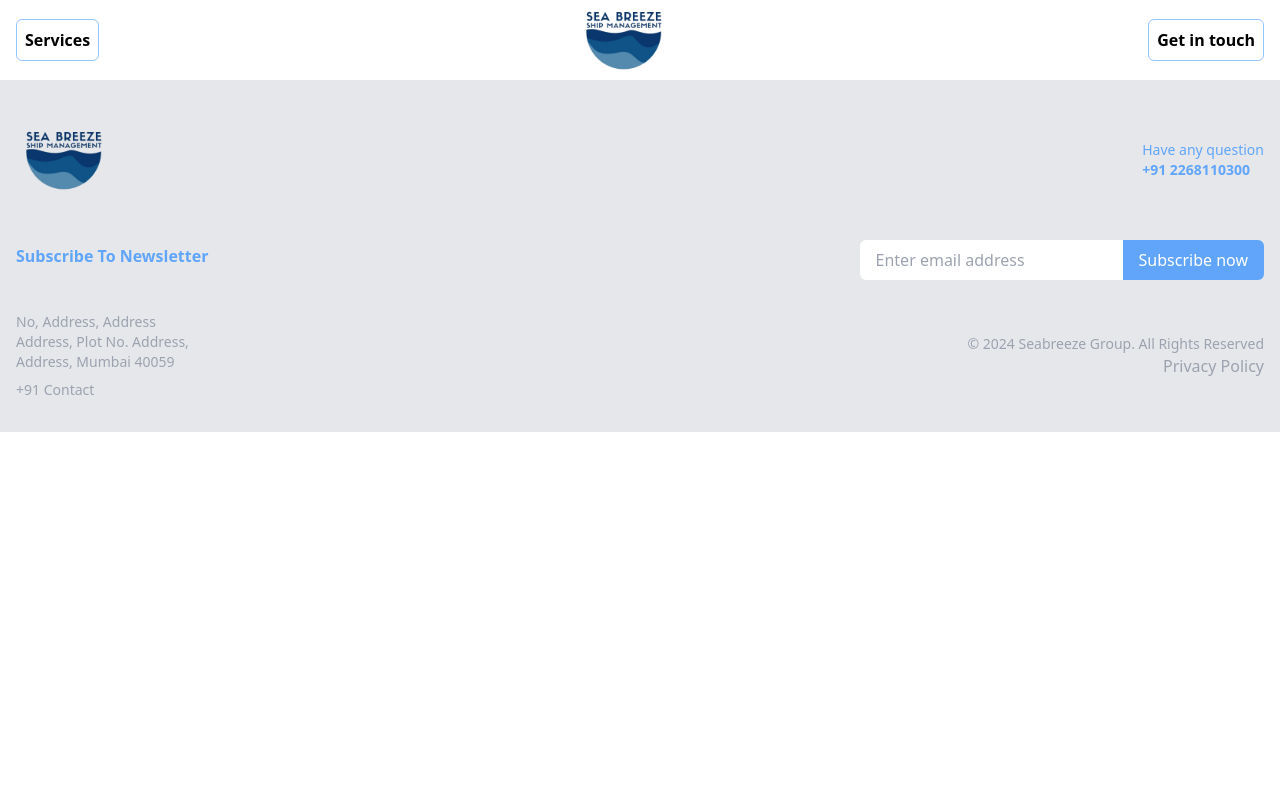
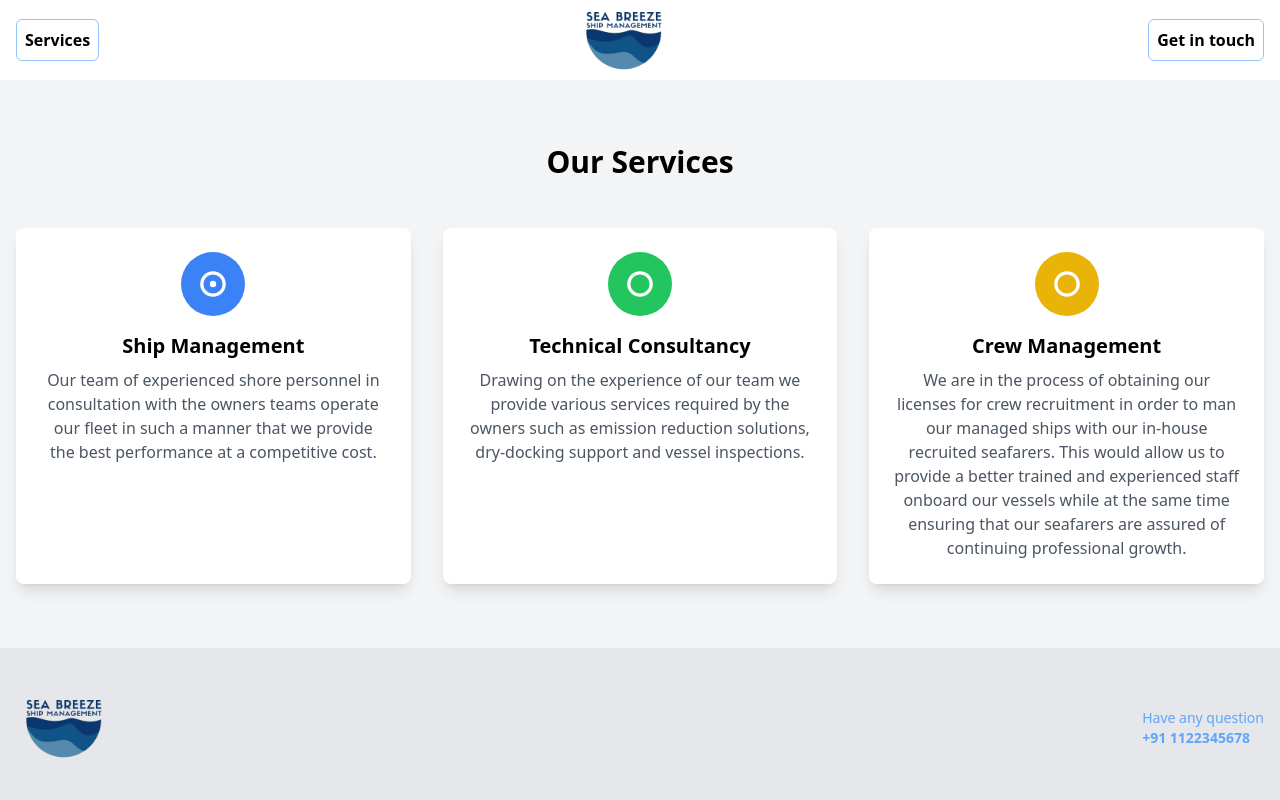
Before and after one commit to raamizz/seabreeze, a React (Create React App) app: page /services in a window 1280 px wide. Shown: the top 800 px of the page. Built offline with nearby package versions, Linux system fonts and the light colour scheme.

Commit message:
Updated the contents

```diff
--- a/src/App.js
+++ b/src/App.js
@@ -11,6 +11,8 @@ import "./App.css";
 import Header from "./components/navbar/Header";
 import About from "./components/landing/About";
 import Footer from "./components/footer/Footer";
+import ServicesSection from "./components/services/ServicesSection";
+import GetInTouchSection from "./components/connect/GetInTouch";
 
 function App() {
   return (
@@ -28,8 +30,28 @@ function App() {
               </>
             }
           />
+          <Route
+            path="/services"
+            element={
+              <>
+                <Suspense>
+                  <ServicesSection />
+                </Suspense>
+              </>
+            }
+          />
+          <Route
+            path="/getintouch"
+            element={
+              <>
+                <Suspense>
+                  <GetInTouchSection />
+                </Suspense>
+              </>
+            }
+          />
         </Routes>
-        <Footer/>
+        <Footer />
       </Router>
     </div>
   );
--- /dev/null
+++ b/src/components/connect/GetInTouch.jsx
@@ -0,0 +1,65 @@
+import React from "react";
+
+const GetInTouchSection = () => {
+  return (
+    <section className="bg-gray-800 py-16">
+      <div className="container mx-auto px-4">
+        <div className="flex flex-col md:flex-row items-center justify-between">
+          <div className="md:w-1/2 mb-8 md:mb-0">
+            <h2 className="text-3xl font-bold text-white mb-4">Get In Touch</h2>
+            <p className="text-gray-300 leading-relaxed">
+              We'd love to hear from you! Whether you have a question, need
+              assistance, or want to explore opportunities for collaboration,
+              our team is here to help.
+            </p>
+          </div>
+          <div className="md:w-1/2">
+            <form className="bg-white rounded-lg shadow-lg p-6">
+              <div className="mb-4">
+                <label htmlFor="name" className="block font-bold mb-2">
+                  Name
+                </label>
+                <input
+                  type="text"
+                  id="name"
+                  className="w-full border border-gray-300 rounded-md py-2 px-3 focus:outline-none focus:ring-2 focus:ring-blue-500"
+                  placeholder="Enter your name"
+                />
+              </div>
+              <div className="mb-4">
+                <label htmlFor="email" className="block font-bold mb-2">
+                  Email
+                </label>
+                <input
+                  type="email"
+                  id="email"
+                  className="w-full border border-gray-300 rounded-md py-2 px-3 focus:outline-none focus:ring-2 focus:ring-blue-500"
+                  placeholder="Enter your email"
+                />
+              </div>
+              <div className="mb-4">
+                <label htmlFor="message" className="block font-bold mb-2">
+                  Message
+                </label>
+                <textarea
+                  id="message"
+                  rows="4"
+                  className="w-full border border-gray-300 rounded-md py-2 px-3 focus:outline-none focus:ring-2 focus:ring-blue-500"
+                  placeholder="Enter your message"
+                ></textarea>
+              </div>
+              <button
+                type="submit"
+                className="bg-blue-500 hover:bg-blue-600 text-white font-bold py-2 px-4 rounded-md transition-colors duration-300"
+              >
+                Submit
+              </button>
+            </form>
+          </div>
+        </div>
+      </div>
+    </section>
+  );
+};
+
+export default GetInTouchSection;
--- a/src/components/footer/Footer.jsx
+++ b/src/components/footer/Footer.jsx
@@ -11,7 +11,7 @@ const Footer = () => {
             </div>
             <div className="w-full md:w-auto text-blue-400 text-sm md:mt-0">
               <p>Have any question</p>
-              <p className="font-bold">+91 2268110300</p>
+              <p className="font-bold">+91 1122345678</p>
             </div>
           </div>
           <div className="w-full md:w-auto mt-4 md:mt-0">
@@ -41,21 +41,21 @@ const Footer = () => {
         </div>
         <div className="mt-8">
           <div className="flex flex-col md:flex-row justify-between items-center">
-            <div className="w-full md:w-auto">
+            <div className="w-full md:w-auto text-center">
               <h3 className="text-blue-400 font-bold mb-2">
                 Subscribe To Newsletter
               </h3>
             </div>
-            <div className="w-full md:w-auto mt-4 md:mt-0">
+            <div className=" md:w-auto mt-4 md:mt-0">
               <form className="flex">
                 <input
                   type="email"
                   placeholder="Enter email address"
-                  className="px-4 py-2 rounded-l-md text-white focus:outline-none focus:bg-gray-600"
+                  className="px-2 py-2 rounded-l-md text-white focus:outline-none focus:bg-gray-600"
                 />
                 <button
                   type="submit"
-                  className="px-4 py-2 rounded-r-md bg-blue-400 text-white hover:bg-blue-600 focus:outline-none"
+                  className="px-2 py-2 rounded-r-md bg-blue-400 text-white hover:bg-blue-600 focus:outline-none"
                 >
                   Subscribe now
                 </button>
--- a/src/components/landing/About.jsx
+++ b/src/components/landing/About.jsx
@@ -7,7 +7,7 @@ const About = () => {
     <>
       <Banner />
       <div className="about">
-        <h1 className="text-2xl font-semibold py-3">About Us</h1>
+        <h1 className="text-2xl font-semibold py-3 text-center underline">About Us</h1>
         We are a Ship Management Company headquartered in India. In light of the
         ever-evolving regulatory landscape, particularly regarding the stringent
         decarbonization goals established by various organizations, we are
--- a/src/components/landing/Banner.jsx
+++ b/src/components/landing/Banner.jsx
@@ -3,15 +3,19 @@ import React from "react";
 const Banner = () => {
   return (
     <div className="relative">
-      <img
-        src="/Images/Ship2.png"
-        className="h-[400px] w-full object-cover  shadow-2xl"
-        alt=""
-      />
-      <div className="absolute inset-0 flex items-center justify-center">
-        <h1 className="text-4xl font-semibold text-white text-center">
-          Seabreeze Fleet Management
+      <div className="relative h-[400px] w-full overflow-hidden shadow-2xl">
+        <img
+          src="/Images/Ship2.png"
+          className="h-full w-full object-cover"
+          alt=""
+        />
+        <div className="absolute inset-0 bg-black bg-opacity-45"></div>
+      </div>
+      <div className="absolute inset-0 flex flex-col gap-2 items-center text-center text-white justify-center">
+        <h1 className="md:text-4xl text-2xl font-semibold  text-center uppercase">
+          Sea breeze Fleet Management
         </h1>
+        <h3>Efficient ship management services for your fleet</h3>
       </div>
     </div>
   );
--- a/src/components/navbar/NavBar.jsx
+++ b/src/components/navbar/NavBar.jsx
@@ -3,12 +3,18 @@ import React from 'react'
 const NavBar = () => {
   return (
     <div className="navbar">
-      <div className="custom-tab">Services</div>
+      <div className="custom-tab">
+        <a href="/services">Services</a>
+      </div>
       <div>
-        <img src="/Images/SB_logo.png" className="h-24 w-24 " alt="" />
+        <a href="/">
+          <img src="/Images/SB_logo.png" className="h-24 w-24 " alt="" />
+        </a>
       </div>
       {/* // <div className="navright"> */}
-      <div className="custom-tab">Get in touch</div>
+      <div className="custom-tab">
+        <a href="/getintouch">Get in touch</a>
+      </div>
       {/* </div> */}
     </div>
   );
--- /dev/null
+++ b/src/components/services/ServicesSection.jsx
@@ -0,0 +1,92 @@
+import React from "react";
+
+const ServicesSection = () => {
+  return (
+    <section className="bg-gray-100 py-16">
+      <div className="container mx-auto px-4">
+        <h2 className="text-3xl font-bold text-center mb-12">Our Services</h2>
+        <div className="grid grid-cols-1 md:grid-cols-3 gap-8">
+          <div className="bg-white rounded-lg shadow-lg overflow-hidden transition-all duration-300 hover:scale-105 hover:shadow-xl">
+            <div className="p-6 flex flex-col items-center">
+              <div className="bg-blue-500 text-white rounded-full p-4 mb-4">
+                <svg
+                  xmlns="http://www.w3.org/2000/svg"
+                  className="h-8 w-8"
+                  viewBox="0 0 20 20"
+                  fill="currentColor"
+                >
+                  <path
+                    fillRule="evenodd"
+                    d="M10 2a8 8 0 100 16 8 8 0 000-16zm0 2a6 6 0 110 12A6 6 0 0110 4zm0 4a2 2 0 100 4 2 2 0 000-4z"
+                    clipRule="evenodd"
+                  />
+                </svg>
+              </div>
+              <h3 className="text-xl font-bold mb-2">Ship Management</h3>
+              <p className="text-gray-600 text-center">
+                Our team of experienced shore personnel in consultation with the
+                owners teams operate our fleet in such a manner that we provide
+                the best performance at a competitive cost.
+              </p>
+            </div>
+          </div>
+
+          <div className="bg-white rounded-lg shadow-lg overflow-hidden transition-all duration-300 hover:scale-105 hover:shadow-xl">
+            <div className="p-6 flex flex-col items-center">
+              <div className="bg-green-500 text-white rounded-full p-4 mb-4">
+                <svg
+                  xmlns="http://www.w3.org/2000/svg"
+                  className="h-8 w-8"
+                  viewBox="0 0 20 20"
+                  fill="currentColor"
+                >
+                  <path
+                    fillRule="evenodd"
+                    d="M10 2a8 8 0 100 16 8 8 0 000-16zm0 2a6 6 0 110 12 6 6 0 010-12z"
+                    clipRule="evenodd"
+                  />
+                </svg>
+              </div>
+              <h3 className="text-xl font-bold mb-2">Technical Consultancy</h3>
+              <p className="text-gray-600 text-center">
+                Drawing on the experience of our team we provide various
+                services required by the owners such as emission reduction
+                solutions, dry-docking support and vessel inspections.
+              </p>
+            </div>
+          </div>
+
+          <div className="bg-white rounded-lg shadow-lg overflow-hidden transition-all duration-300 hover:scale-105 hover:shadow-xl">
+            <div className="p-6 flex flex-col items-center">
+              <div className="bg-yellow-500 text-white rounded-full p-4 mb-4">
+                <svg
+                  xmlns="http://www.w3.org/2000/svg"
+                  className="h-8 w-8"
+                  viewBox="0 0 20 20"
+                  fill="currentColor"
+                >
+                  <path
+                    fillRule="evenodd"
+                    d="M10 2a8 8 0 100 16 8 8 0 000-16zm0 2a6 6 0 110 12 6 6 0 010-12z"
+                    clipRule="evenodd"
+                  />
+                </svg>
+              </div>
+              <h3 className="text-xl font-bold mb-2">Crew Management</h3>
+              <p className="text-gray-600 text-center">
+                We are in the process of obtaining our licenses for crew
+                recruitment in order to man our managed ships with our in-house
+                recruited seafarers. This would allow us to provide a better
+                trained and experienced staff onboard our vessels while at the
+                same time ensuring that our seafarers are assured of continuing
+                professional growth.
+              </p>
+            </div>
+          </div>
+        </div>
+      </div>
+    </section>
+  );
+};
+
+export default ServicesSection;
```
